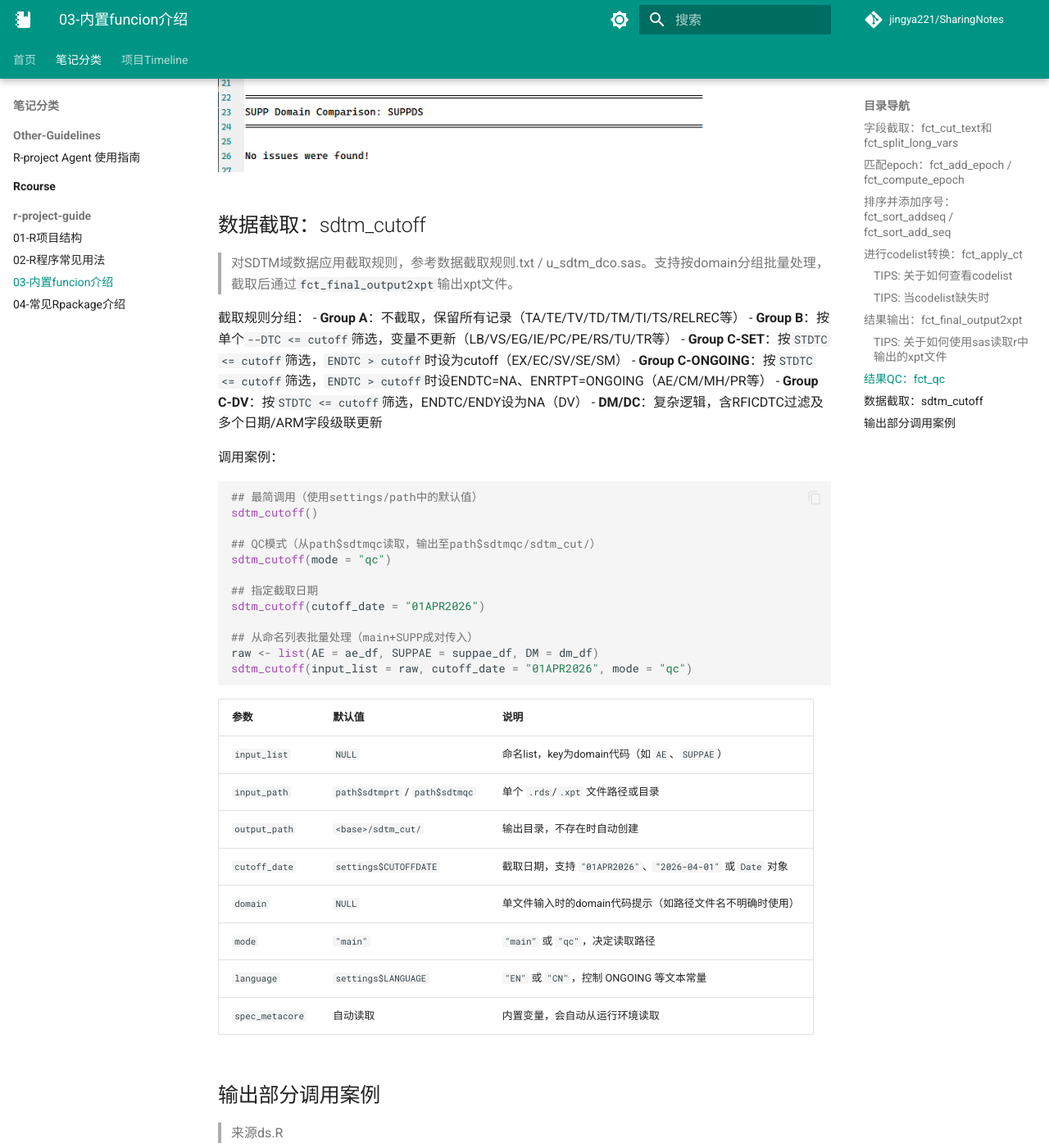
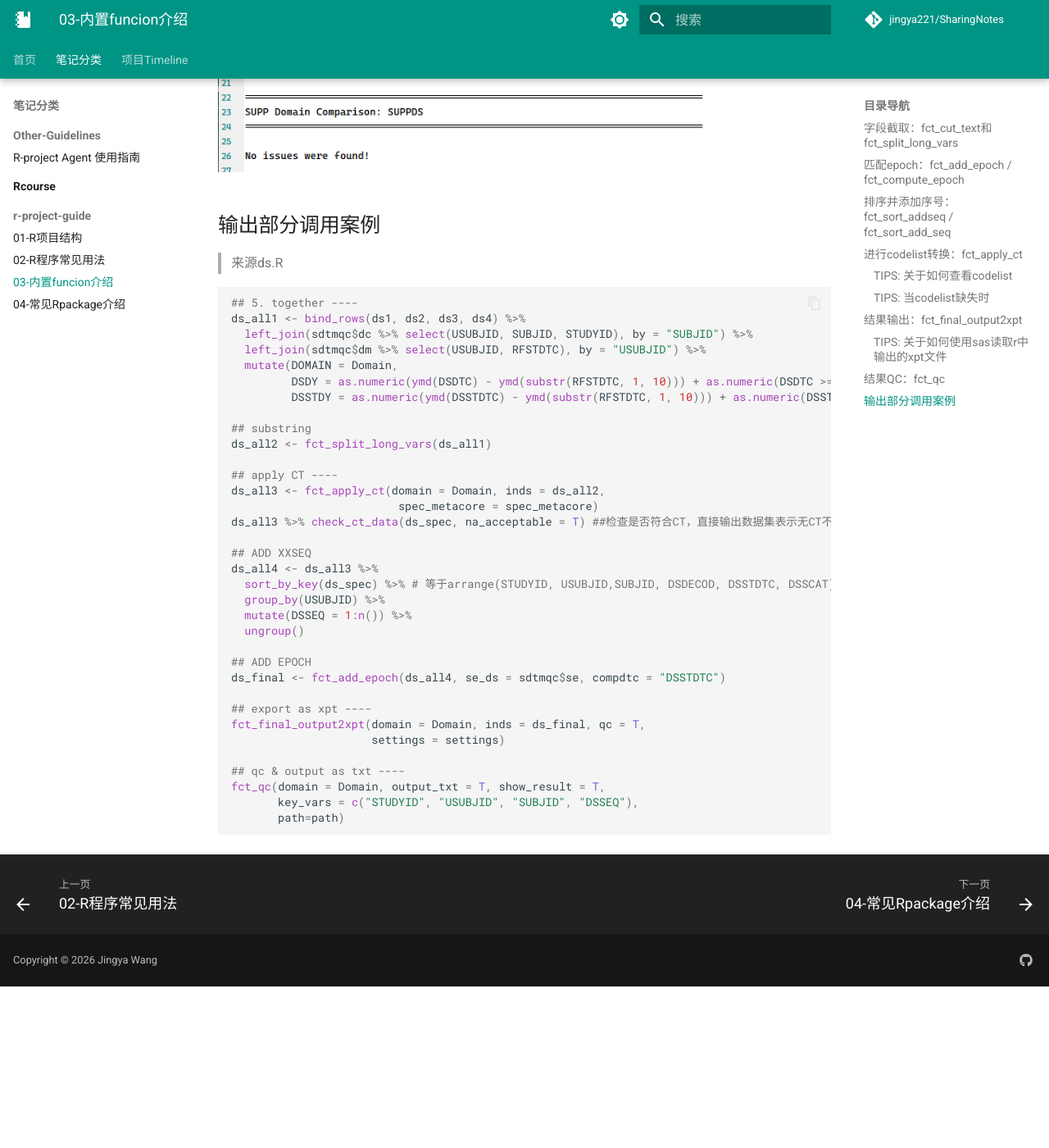
Before and after one commit to jingya221/SharingNotes, an MkDocs documentation site: the page built from docs/notes/r-project-guide/03-内置funcion介绍.md, in a window 1280 px wide and 1400 px high, scrolled down 8492 px. Shown: the whole window at 82% size. Built offline with MkDocs 1.6.1 and Material for MkDocs 9.7.7, drawn with Linux system fonts in a browser that asks for light colours; comment, search, counter and statistics services are not loaded; after the commit the page ends 9695 px from its top, so only the background shows below that; some of the changed text lies outside the part shown.

Commit message:
Update 03-内置funcion介绍.md

````diff
--- a/docs/notes/r-project-guide/03-内置funcion介绍.md
+++ b/docs/notes/r-project-guide/03-内置funcion介绍.md
@@ -20,7 +20,7 @@ ds_all2 <- fct_split_long_vars(ds_all1)
 ## 匹配epoch：fct_add_epoch / fct_compute_epoch
 > 匹配epoch，需具备变量XXSEQ（`fct_add_epoch`）。
 >
-> `fct_compute_epoch`（2026-04-08）为更新版本，epoch匹配逻辑更精确。【推荐使用】
+> `fct_compute_epoch` 为新增部门function版本，epoch匹配逻辑更精确。【推荐使用】
 
 调用案例：
 ```R
@@ -52,7 +52,7 @@ ds_final <- fct_compute_epoch(ds_all4, compdtc = "DSSTDTC", se_ds = sdtmqc$se)
 ## 排序并添加序号：fct_sort_addseq / fct_sort_add_seq
 > 基于spec（metacore）中定义的key_seq进行排序；可选是否按SAS风格将NA排在前面，并可自动添加当前domain的`--SEQ`变量。
 >
-> `fct_sort_add_seq` 为更新版本（2026-04-16），增加了 `var_ord` 参数支持手动指定排序变量，并使用 `logger` 记录日志；旧版 `fct_sort_addseq`（2026-03-27）仍可用。
+> `fct_sort_add_seq` 为新增部门function版本，增加了 `var_ord` 参数支持手动指定排序变量，并使用 `logger` 记录日志；旧版 `fct_sort_addseq`仍可用。
 
 调用案例：
 ```R
@@ -194,7 +194,7 @@ fct_qc(domain = Domain, output_txt = T, show_result = T,
 ![alt text](image-23.png)
 ![alt text](image-24.png)
 
-
+<!--
 ## 数据截取：sdtm_cutoff
 > 对SDTM域数据应用截取规则，参考数据截取规则.txt / u_sdtm_dco.sas。支持按domain分组批量处理，截取后通过`fct_final_output2xpt`输出xpt文件。
 
@@ -232,6 +232,7 @@ sdtm_cutoff(input_list = raw, cutoff_date = "01APR2026", mode = "qc")
 | `mode` | `"main"` | `"main"` 或 `"qc"`，决定读取路径 |
 | `language` | `settings$LANGUAGE` | `"EN"` 或 `"CN"`，控制 ONGOING 等文本常量 |
 | `spec_metacore` | 自动读取 | 内置变量，会自动从运行环境读取 |
+-->
 
 ## 输出部分调用案例
 
````
